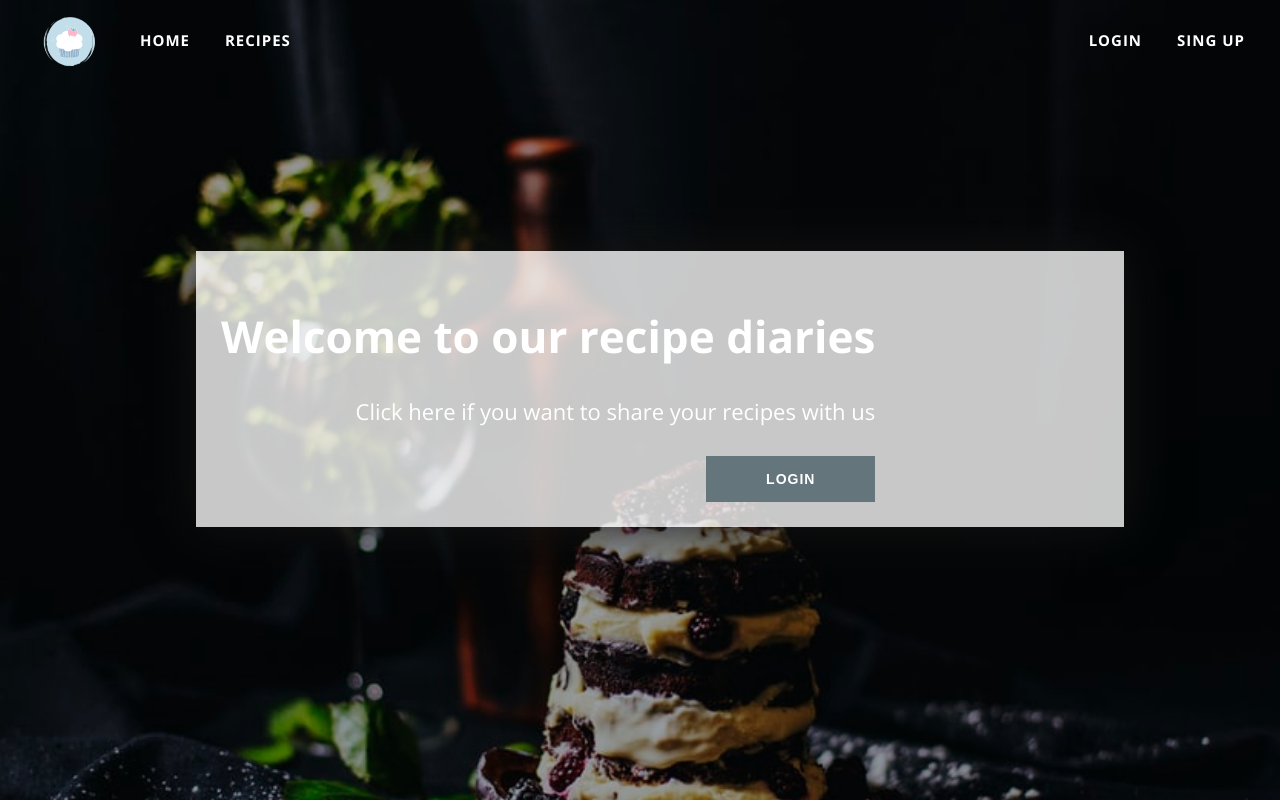
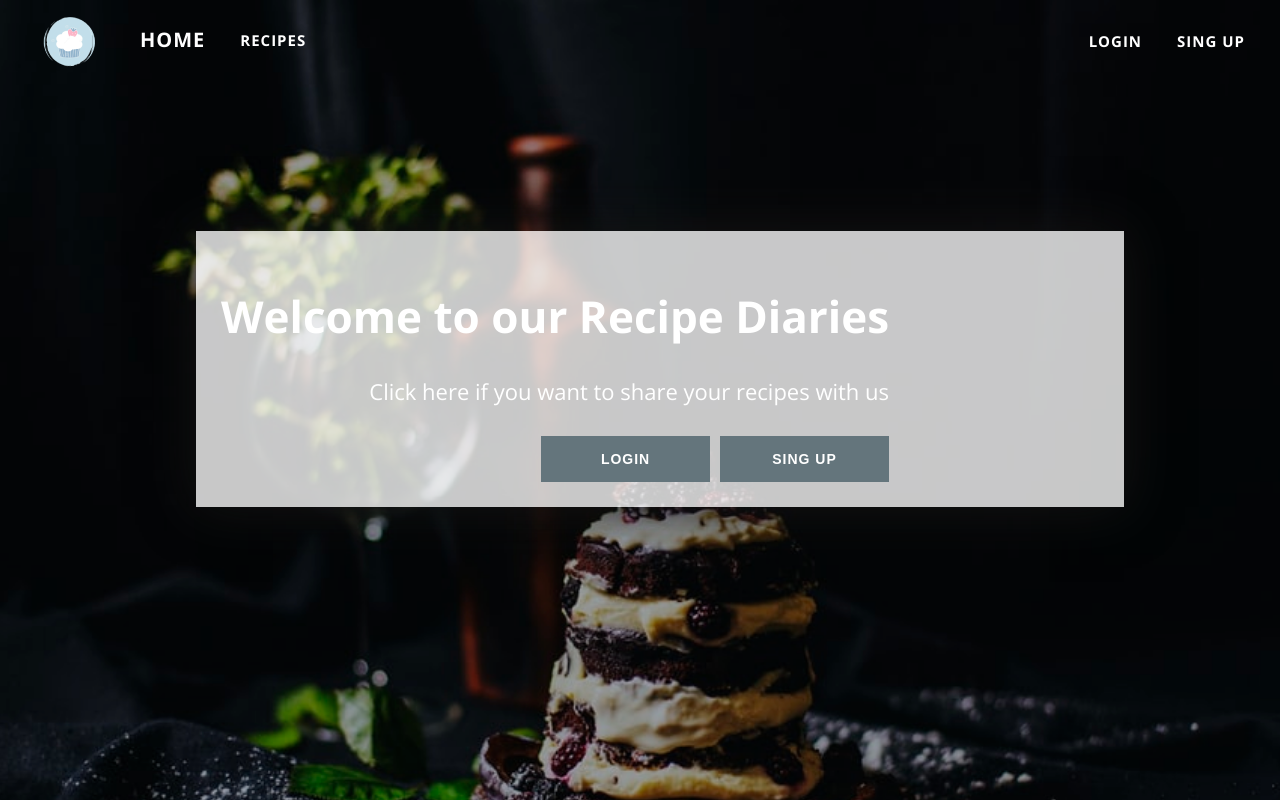
Before and after one commit to ViktoriaHr/food-app, a React (Create React App) app: page / in a window 1280 px wide. Shown: the top 800 px of the page. Built offline with nearby package versions, Linux system fonts and the light colour scheme.

Commit message:
css fixes

```diff
--- a/public/styles/style.css
+++ b/public/styles/style.css
@@ -7,7 +7,7 @@ a { text-decoration: none;}
 .main-btn, .read-more-btn { display: block; width: 169px; height: 46px; margin: 20px auto; background-color: #64757c;  font-size: 14px; line-height: 46px; letter-spacing: 1px; line-height: 30px; color: #ffffff; font-weight: 700; border: none; text-transform: uppercase; text-decoration: none; padding: 0 5px;}
 .main-btn:hover, .read-more-btn:hover {cursor: pointer; background-color: #ad9d93; }
 .inner-content {  width: 69.37%;  margin: 0 auto; }
-.logo-fitness a { background-image: url(/assets/logo.png); width: 70px; height: 61px; display: block; font-size: 0px; text-indent: -100%; margin-top: -15px; }
+.logo-site a { background-image: url(/assets/logo.png); width: 70px; height: 61px; display: block; font-size: 0px; text-indent: -100%;}
 .error { color: red; font-weight: 400; }
 
 
--- a/src/components/Header/Header.css
+++ b/src/components/Header/Header.css
@@ -1,14 +1,15 @@
 /* Header */
 
-.main-navi { padding: 25px 35px 30px 35px; display: flex; justify-content: space-between; align-items: stretch; font-size: 15px; line-height: 19px; letter-spacing: 1px; line-height: 30px; color: #ffffff; font-weight: 700;  text-transform: uppercase; }
-.main-navi .left-side { display: flex; }
+.main-navi { padding: 10px 35px; display: flex; justify-content: space-between; align-items: stretch; font-size: 15px; line-height: 19px; letter-spacing: 1px; line-height: 30px; color: #ffffff; font-weight: 700;  text-transform: uppercase; }
+.main-navi .left-side,
+.main-navi .right-side { display: flex; align-items: center;}
 .main-navi ul { list-style: none outside none; }
 .main-navi .right-side .user-name { color: red;}
 .main-navi .left-side ul,
 .main-navi .right-side ul { display: flex; justify-content: space-between; }
 .main-navi .left-side ul li a,
 .main-navi .right-side ul li a { text-decoration: none; color: #fff; cursor: pointer; }
-.selected {  background-color   : red;}
+.selected {  font-size: 20px;}
 .main-navi .left-side ul li a:hover,
 .main-navi .right-side ul li a:hover { border-bottom: #c2deea 1px solid; transition: 0.5s; }
 .main-navi .left-side ul li,
--- a/src/components/Header/Header.js
+++ b/src/components/Header/Header.js
@@ -29,10 +29,10 @@ const Header = () => {
     return (
         <header className="main-navi">
             <div className="left-side">
-                <span className="logo-fitness"><NavLink to="/" >Home</NavLink></span>
+                <span className="logo-site"><NavLink to="/" >Home</NavLink></span>
                 <ul>
                     <li className="m-navi">Menu</li>
-                    <li className="m-menu show"><NavLink to="/">Home</NavLink></li>
+                    <li className="m-menu show"><NavLink activeClassName="selected" to="/">Home</NavLink></li>
                     <li className="m-menu show"><NavLink activeClassName="selected" to="/recipes">Recipes</NavLink></li>
                 </ul>
             </div>
--- a/src/components/Recipes/Recipes.css
+++ b/src/components/Recipes/Recipes.css
@@ -5,7 +5,7 @@
 .recipies-section .info-boxes.recipes { flex-basis: 31.5%; display: flex; flex-direction: column; margin-bottom: 20px; background-color: #f1f4f6; }
 .recipies-section .info-boxes.recipes+.info-boxes.recipes { padding-left: 0.022%; }
 .recipies-section .info-boxes.recipes .img-holder { height: 70%; }
-.recipies-section .info-boxes.recipes img { width: 100%; height: 100%; }
+.recipies-section .info-boxes.recipes img { width: 100%; height: 100%; object-fit: cover; }
 .recipies-section .info-boxes.recipes .info-holder { padding: 10px 20px; display: flex; flex-direction: column; box-sizing: border-box; max-height: 100px; }
 .recipies-section .info-boxes.recipes .info-holder h3 { font-size: 26px; line-height: 30px; color: #161418; font-weight: 700; }
 .recipies-section .info-boxes.recipes .info-holder p { font-size: 12px; line-height: 26px; min-height: 190px; }
--- a/src/components/Welcome/Welcome.css
+++ b/src/components/Welcome/Welcome.css
@@ -3,6 +3,7 @@
 .main-container.welcome .welcome-img { width: 500px; }
 
 .main-container.welcome .header-main,
-.main-container.welcome .login-btn,
+.main-container.welcome .login-text,
 .main-container.welcome a { display: flex; justify-content: end; margin-top: 30px; padding: 0 5px;}
+.main-container.welcome .btn-log { display: flex; justify-content: end; }
 .main-container.welcome a .main-btn.home-btn { margin: 0; }
--- a/src/components/Welcome/Welcome.js
+++ b/src/components/Welcome/Welcome.js
@@ -7,12 +7,15 @@ const Welcome = () => {
             <img src="/assets/light.jpg" alt="Welcome Image" className="welcome-img"/>
             <div className="text-c">
                 <div className="header-main">
-                    <h1>Welcome to our recipe diaries</h1>
+                    <h1>Welcome to our Recipe Diaries</h1>
                 </div>
-                <div className="login-btn">
+                <div className="login-text">
                     <span>Click here if you want to share your recipes with us</span>
                 </div>
-                <Link to="/login"><button className="main-btn home-btn">Login</button></Link>
+                <div className="btn-log">
+                    <Link to="/login"><button className="main-btn home-btn">Login</button></Link>
+                    <Link to="/register"><button className="main-btn home-btn">Sing Up</button></Link>
+                </div>
             </div>
         </div>
     );
```
